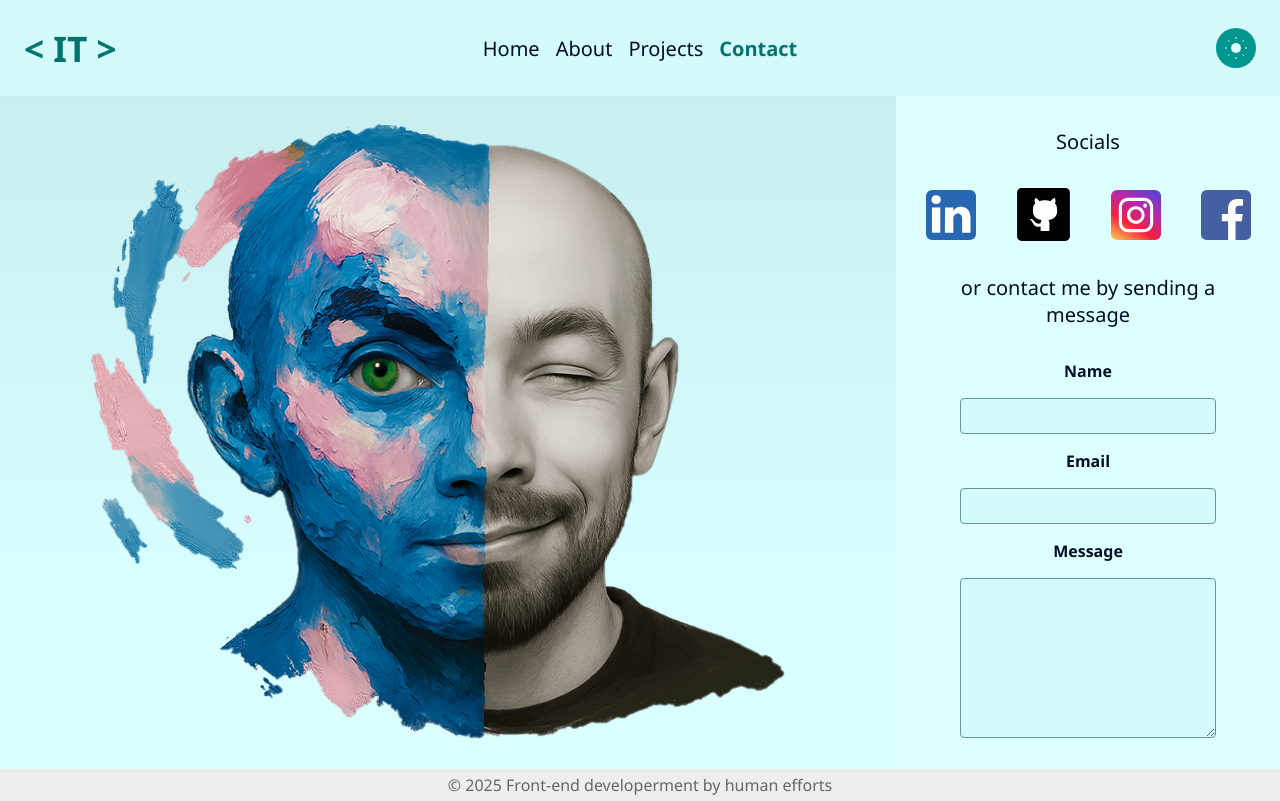
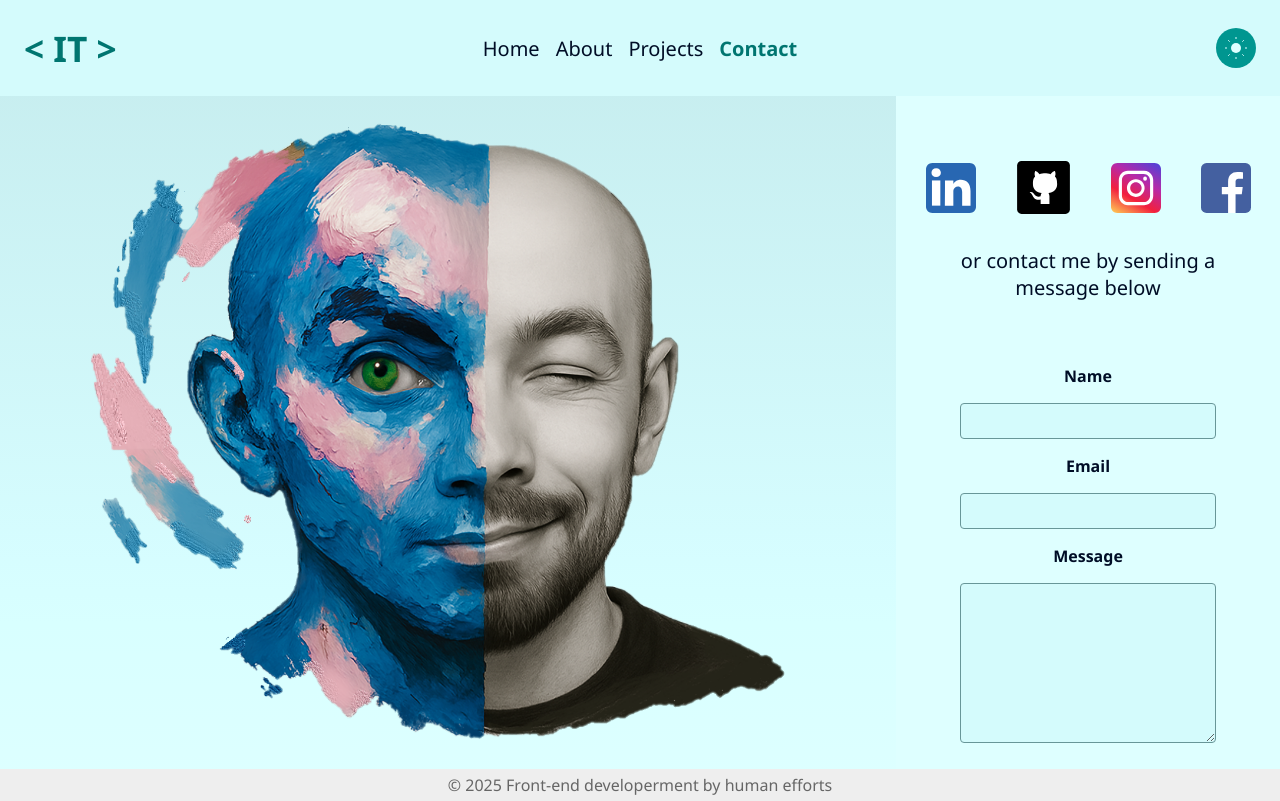
Before and after one commit to I-Tsenov/Portfolio, a React (Vite) app in the folder frontend/: page /contact in a window 1280 px wide. Built offline with nearby package versions, Linux system fonts and the light colour scheme.

Commit message:
padding adjustments

```diff
--- a/frontend/src/pages/Contact/Contact.module.scss
+++ b/frontend/src/pages/Contact/Contact.module.scss
@@ -20,6 +20,10 @@
     background-repeat: no-repeat;
     background-color: var(--bg-dark);
     z-index: 0;
+}
+
+.iconWrapper {
+    margin-top: $pad-xl;
 }
 
 .contentLayer {
--- a/frontend/src/pages/Contact/Contact.tsx
+++ b/frontend/src/pages/Contact/Contact.tsx
@@ -14,7 +14,6 @@ const Contact: React.FC = () => (
         <section className={styles.imageLayer} />
         {/* Content layer */}
         <section className={styles.contentLayer}>
-            <p>Socials</p>
             <FlexBox gap={2.5} justify="center" align="center" className={styles.iconWrapper}>
                 <LinkWrapper href="https://www.linkedin.com/in/ivan-tsenov" target="_blank" ariaLabel="GitHub Profile">
                     <LinkedinIcon />
@@ -29,7 +28,7 @@ const Contact: React.FC = () => (
                     <FacebookIcon />
                 </LinkWrapper>
             </FlexBox>
-            <p>or contact me by sending a message</p>
+            <p>or contact me by sending a message below</p>
             <ContactForm className={styles.compactForm} />
         </section>
     </section>
--- a/frontend/src/pages/Contact/ContactForm/ContactForm.module.scss
+++ b/frontend/src/pages/Contact/ContactForm/ContactForm.module.scss
@@ -4,7 +4,7 @@
     display: flex;
     flex-direction: column;
     gap: $pad-md;
-    padding: 0 $pad-xl;
+    padding: $pad-xl;
 
     label {
         font-size: $fs-base;
```
